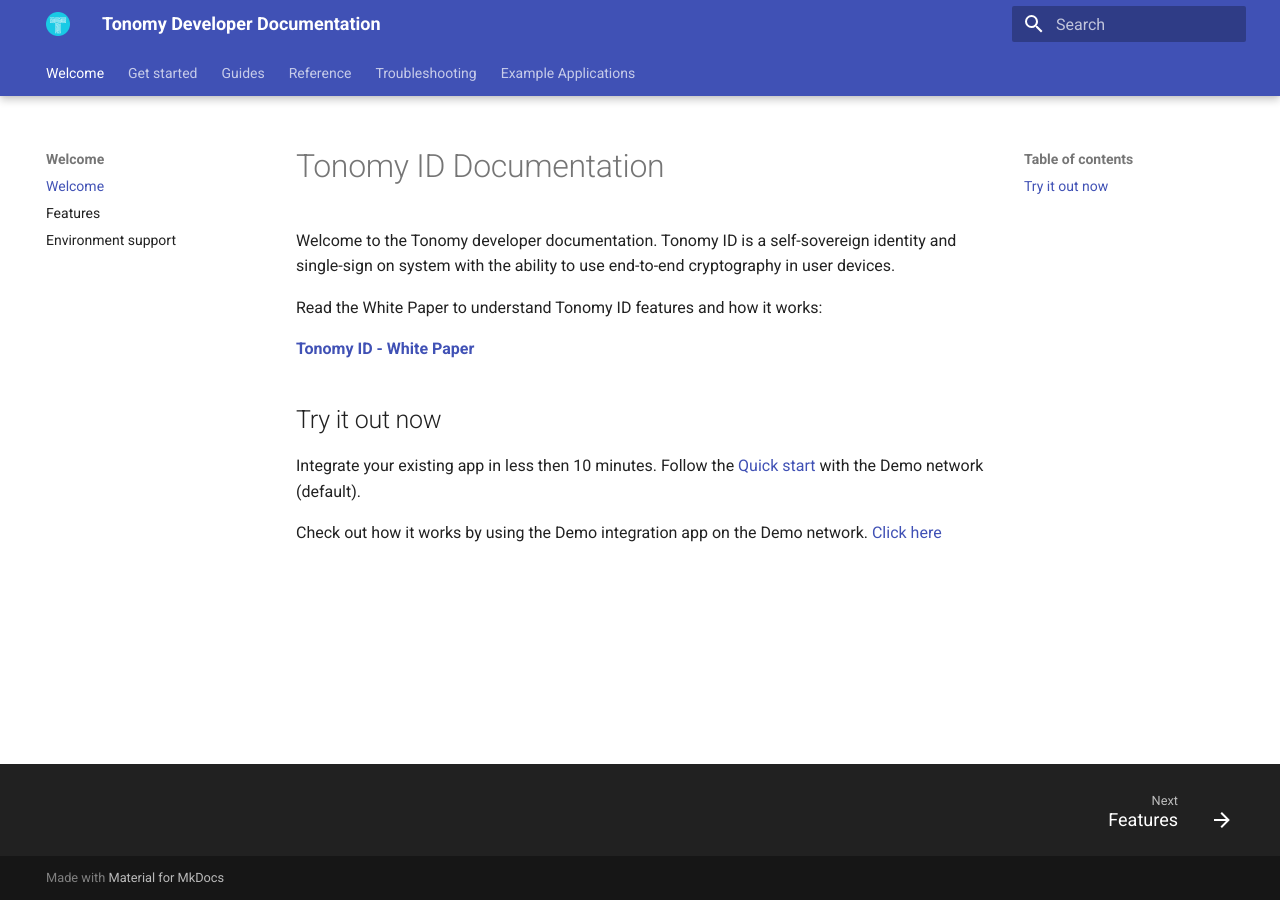
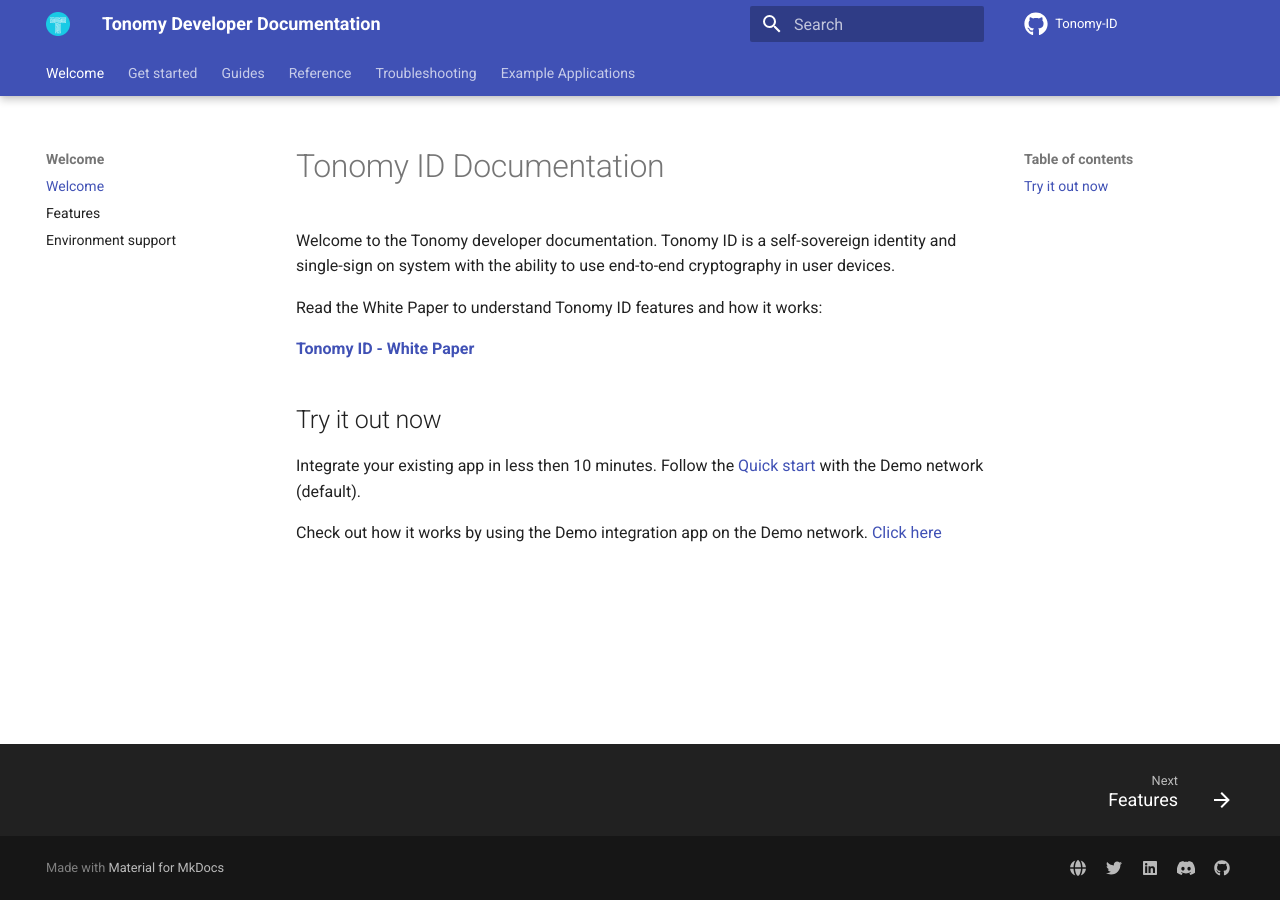
Before and after one commit to Tonomy-Foundation/Tonomy-ID-SDK, an MkDocs documentation site: the page built from docs/index.md, in a window 1280 px wide. Built offline with MkDocs 1.6.1 and Material for MkDocs 9.7.7, drawn with Linux system fonts in a browser that asks for light colours; comment, search, counter and statistics services are not loaded.

Commit message:
docs: added social links to docs

```diff
--- a/mkdocs.yml
+++ b/mkdocs.yml
@@ -29,6 +29,23 @@
     - navigation.tabs
     - navigation.tabs.sticky
     - navigation.footer
+  icon:
+    repo: fontawesome/brands/github
+repo_url: https://github.com/Tonomy-Foundation/Tonomy-ID
+repo_name: Tonomy-ID
+extra:
+  social:
+    - icon: fontawesome/solid/globe
+      link: https://tonomy.foundation
+      name: Website
+    - icon: fontawesome/brands/twitter
+      link: https://twitter.com/TonomyF
+    - icon: fontawesome/brands/linkedin
+      link: https://www.linkedin.com/company/tonomy-foundation
+    - icon: fontawesome/brands/discord
+      link: https://www.discord.gg/QqVJz5XF8d
+    - icon: fontawesome/brands/github
+      link: https://github.com/Tonomy-Foundation
 markdown_extensions:
   - pymdownx.highlight:
       anchor_linenums: true
```
